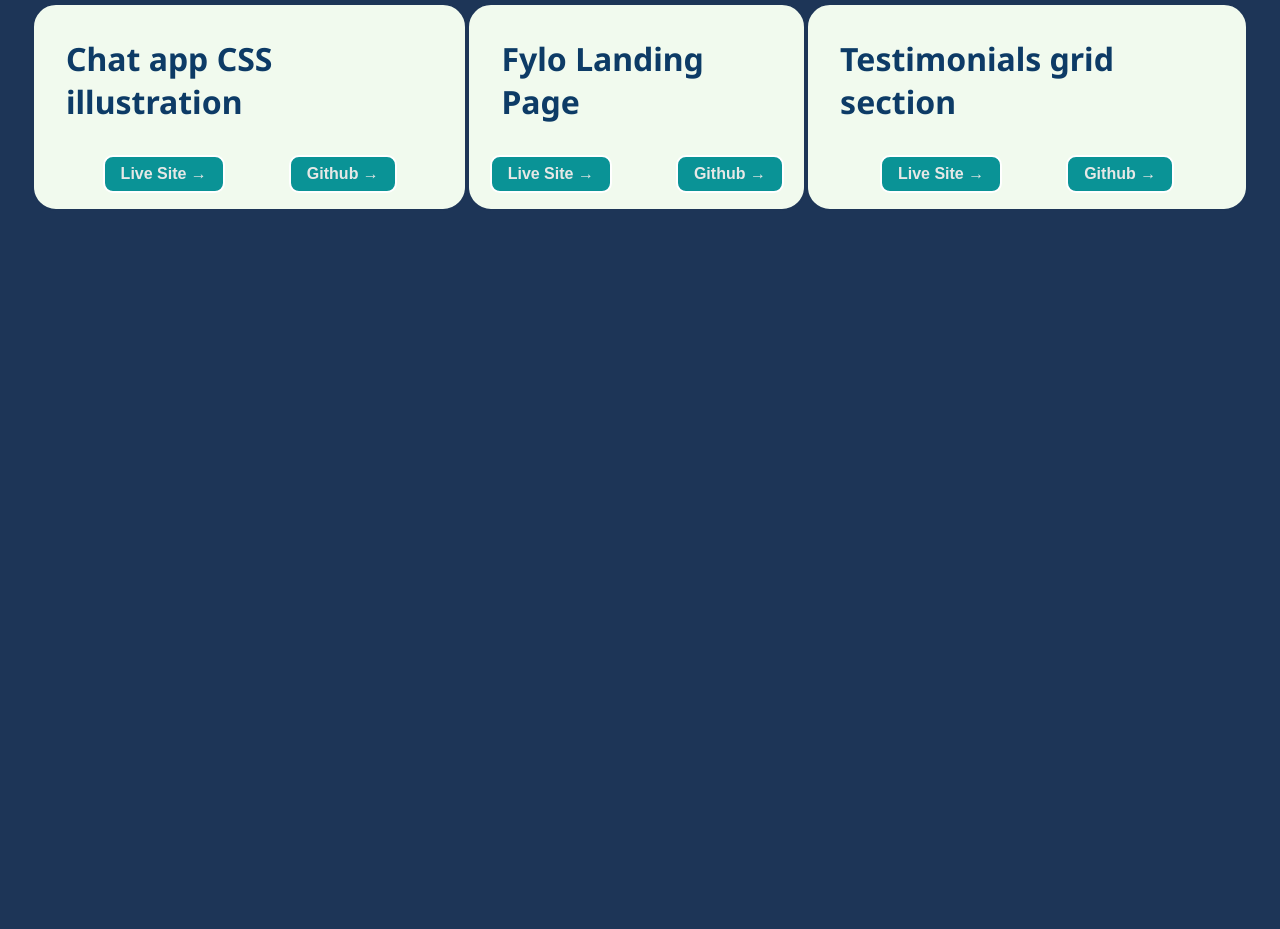
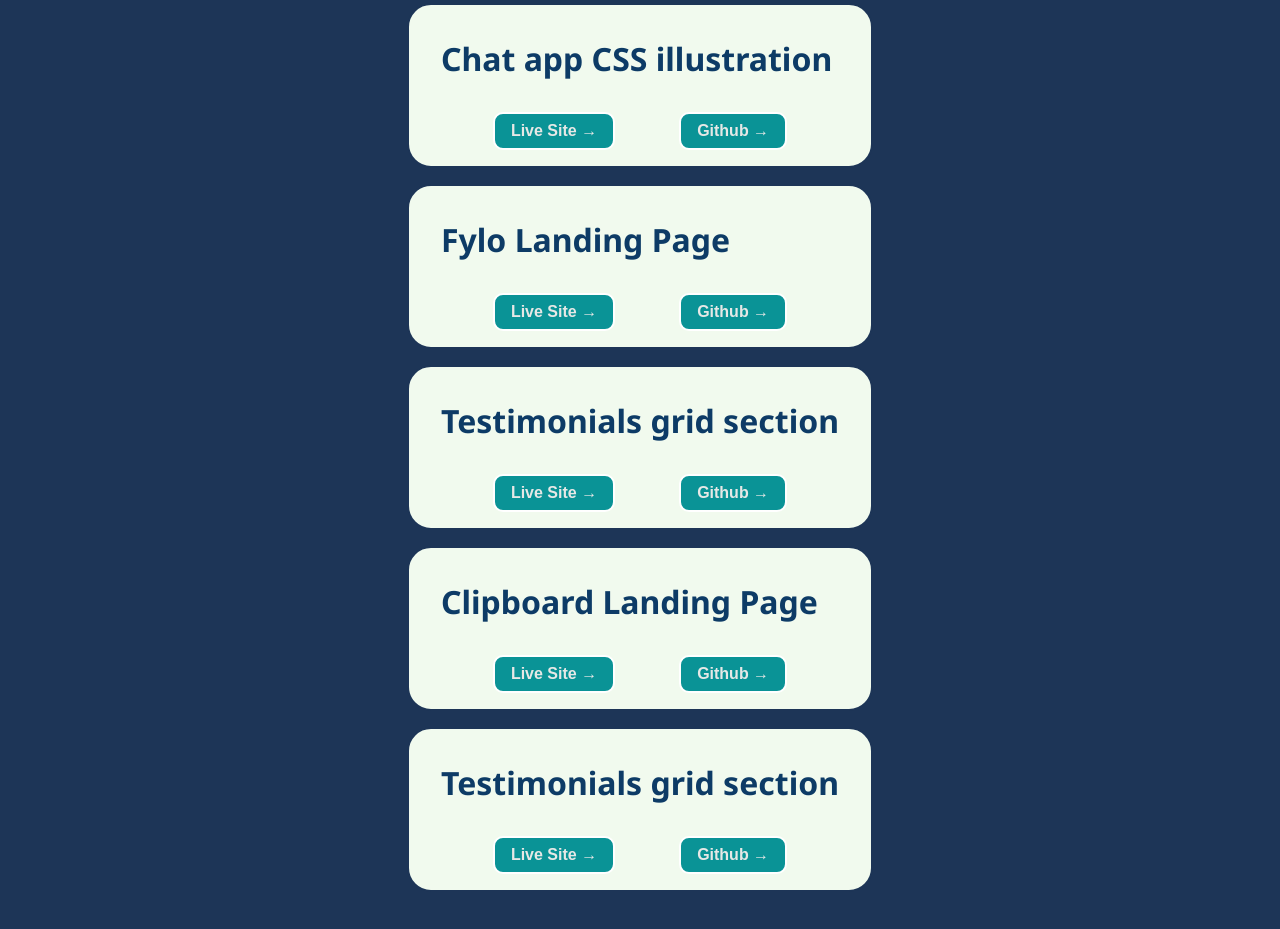
Before and after one commit to joydeep-git/Joydeep-Portfolio, a plain HTML site: page index.html in a window 1280 px wide. Shown: the part 319-1248 px from the top of the page. Before the commit the page ends 800 px from the top, so only its background shows below. Drawn offline with nearby package versions, Linux system fonts and the light colour scheme.

Commit message:
added 1 div

```diff
--- a/css/style.css
+++ b/css/style.css
@@ -90,11 +90,16 @@ main div h1{
 
 .works{
     display: flex;
-    justify-content: space-around;
-    flex-direction: row;
     padding: 2rem;
-    margin-bottom: 2rem;
+    margin: 1rem;
+    gap: 1rem;
+    flex-direction: column;
+    width: fit-content;
+    margin-left: auto;
+    margin-right: auto;
 }
+
+
 
 .works div{
     background-color: #f1faee;
--- a/index.html
+++ b/index.html
@@ -22,7 +22,7 @@
     <main>
         <div class="container">
             <h2>H! ,</h2>
-            <span> 	&nbsp;	&nbsp;	&nbsp; I am Joydeep Das, a full stack Developer and Graphic Designer.</span>
+            <span> &nbsp; &nbsp; &nbsp; I am Joydeep Das, a full stack Developer and Graphic Designer.</span>
         </div>
 
 
@@ -36,20 +36,51 @@
 
                 <h3>Chat app CSS illustration</h3>
                 <section>
-                <button class="site"><a href="https://jd-chat-app.netlify.app/">Live Site 	&rarr; </a></button>
+                    <button class="site"><a href="https://jd-chat-app.netlify.app/">Live Site &rarr; </a></button>
 
-                <button class="github"><a href="https://github.com/joydeep-git/Chat-app">Github 	&rarr;</a></button>
-            </section>
+                    <button class="github"><a href="https://github.com/joydeep-git/Chat-app">Github &rarr;</a></button>
+                </section>
             </div>
 
             <div class="work2">
 
                 <h3>Fylo Landing Page</h3>
                 <section>
-                <button class="site"><a href="https://jd-fylo-landing-page.netlify.app/">Live Site 	&rarr; </a></button>
+                    <button class="site"><a href="https://jd-fylo-landing-page.netlify.app/">Live Site &rarr;
+                        </a></button>
 
-                    <button class="github"><a href="https://github.com/joydeep-git/fylo-landing-page-with-two-column-layout-master">Github &rarr;</a></button>
+                    <button class="github"><a
+                            href="https://github.com/joydeep-git/fylo-landing-page-with-two-column-layout-master">Github
+                            &rarr;</a></button>
                 </section>
+            </div>
+
+            <div class="work3">
+
+                <h3>Testimonials grid section</h3>
+                <section>
+                    <button class="site"><a href="https://jd-testimonial-grid-section.netlify.app/">Live Site &rarr;
+                        </a></button>
+
+                    <button class="github">
+                        <a href="https://github.com/joydeep-git/testimonials-grid-section-main">Github &rarr;</a>
+                    </button>
+                </section>
+
+            </div>
+
+            <div class="work3">
+
+                <h3>Clipboard Landing Page</h3>
+                <section>
+                    <button class="site"><a href="https://jd-testimonial-grid-section.netlify.app/">Live Site &rarr;
+                        </a></button>
+
+                    <button class="github">
+                        <a href="https://github.com/joydeep-git/testimonials-grid-section-main">Github &rarr;</a>
+                    </button>
+                </section>
+
             </div>
 
             <div class="work3">
@@ -65,7 +96,7 @@
 
                 </div>
 
-            </div>
+        </div>
 
         </div>
 
```
